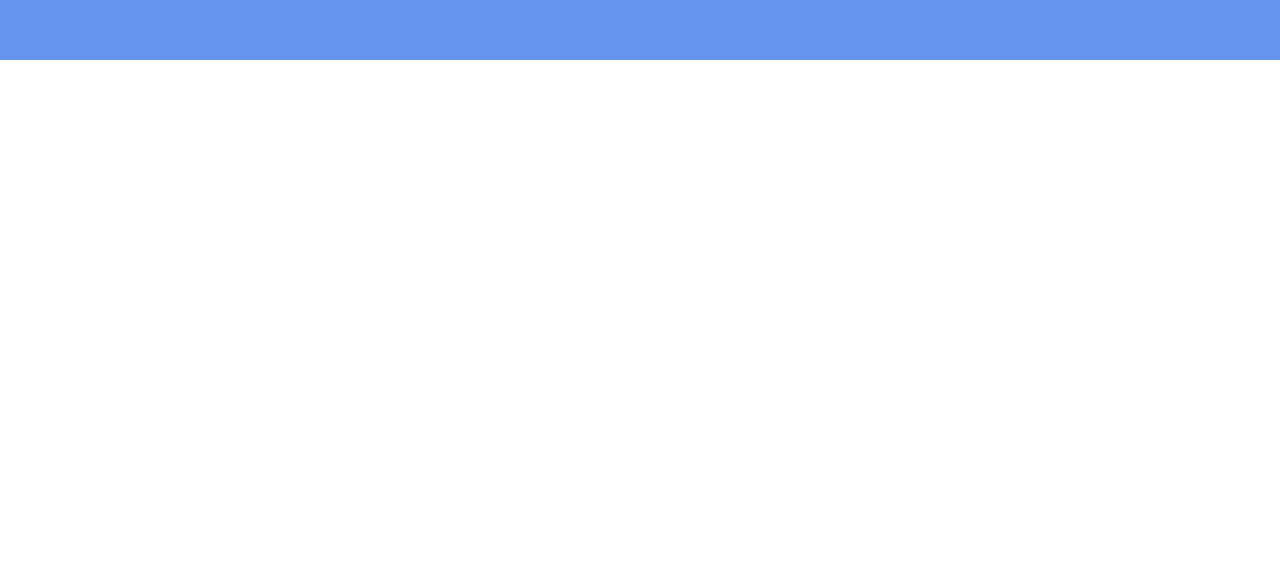
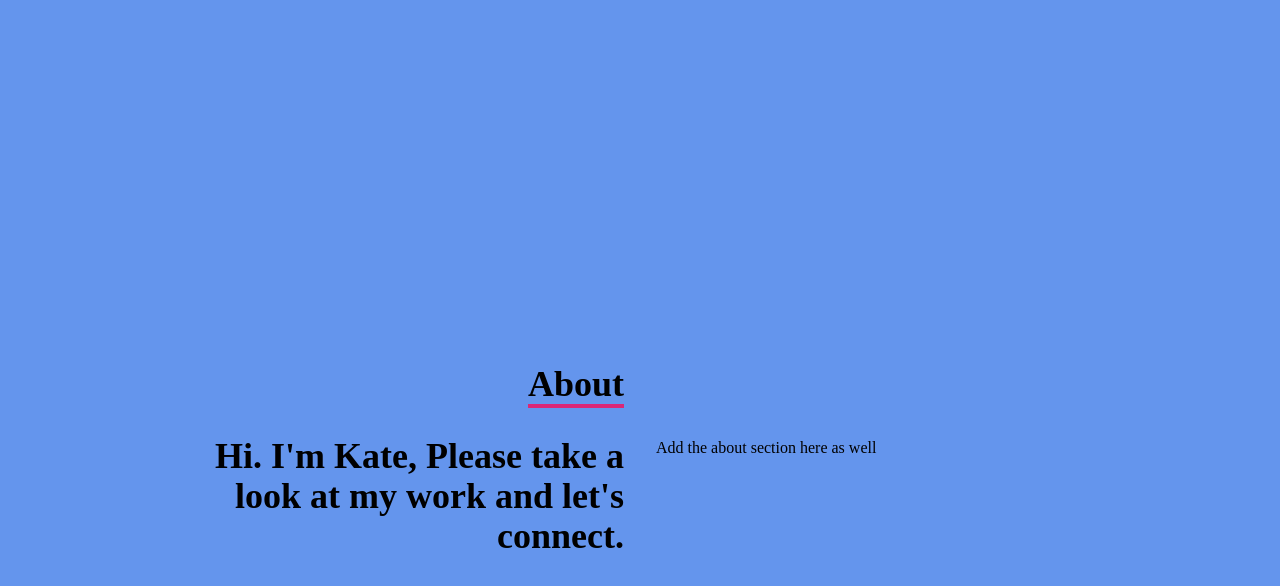
Before and after one commit to Kateattardo/Portfolio, a React (Create React App) app: page / in a window 1280 px wide. Shown: the part 740-1326 px from the top of the page. Before the commit the page ends 800 px from the top, so only its background shows below. Built offline with nearby package versions, Linux system fonts and the light colour scheme.

Commit message:
about page

```diff
--- a/src/App.js
+++ b/src/App.js
@@ -1,11 +1,13 @@
 import Navbar from "./components/Navbar";
 import Home from "./components/Home";
+import About from "./components/About";
 
 function App() {
   return (
     <div>
       <Navbar />
       <Home />
+      <About />
     </div>
   );
 }
--- /dev/null
+++ b/src/components/About.jsx
@@ -0,0 +1,31 @@
+import React from "react";
+
+const About = () => {
+  return (
+    <div name="about" className="w-full h-screen bg-[#6495ed] text-grey-300">
+      <div className="flex flex-col justify-center items-center w-full h-full">
+        <div className="max-w-[1000px] w-full grid grid-cols-2 gap-8">
+          <div className="sm:text-right pb-8 pl-4">
+            <p className="text-4xl font-bold inline border-b-4 border-pink-600 ">
+              About
+            </p>
+          </div>{" "}
+        </div>
+        <div>
+          <div className="max-w-[1000px] w-full grid sm:grid-cols-2 gap-8 px-4">
+            <div className="sm:text-right text-4xl font-bold">
+              <p>
+                Hi. I'm Kate, Please take a look at my work and let's connect.{" "}
+              </p>
+            </div>
+            <div>
+              <p>Add the about section here as well</p>
+            </div>
+          </div>
+        </div>
+      </div>
+    </div>
+  );
+};
+
+export default About;
```
